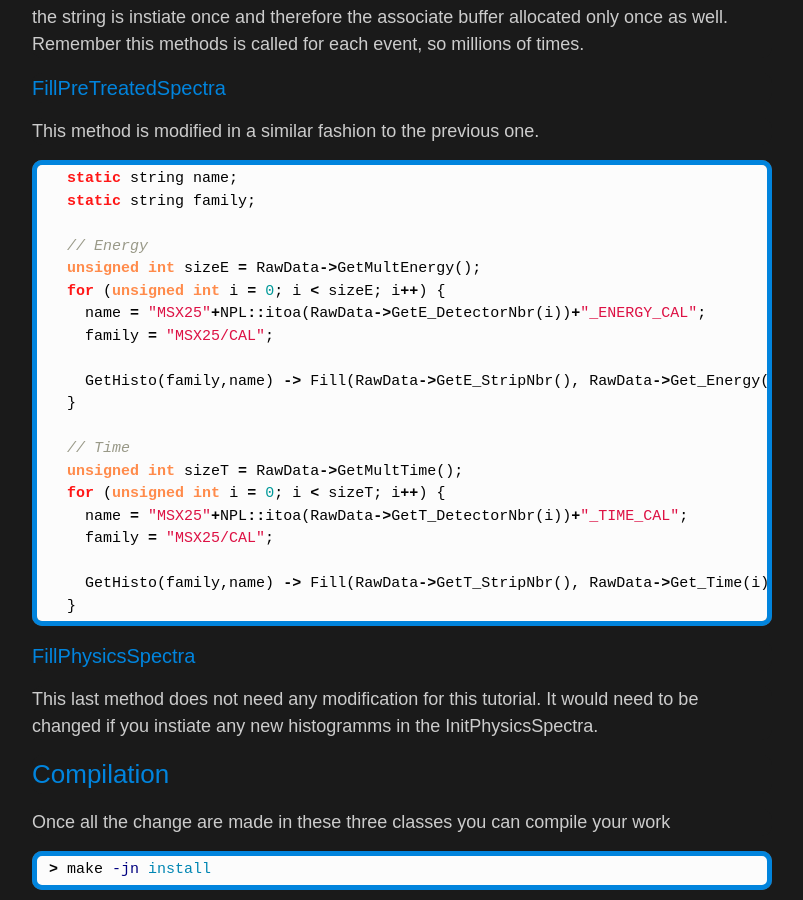
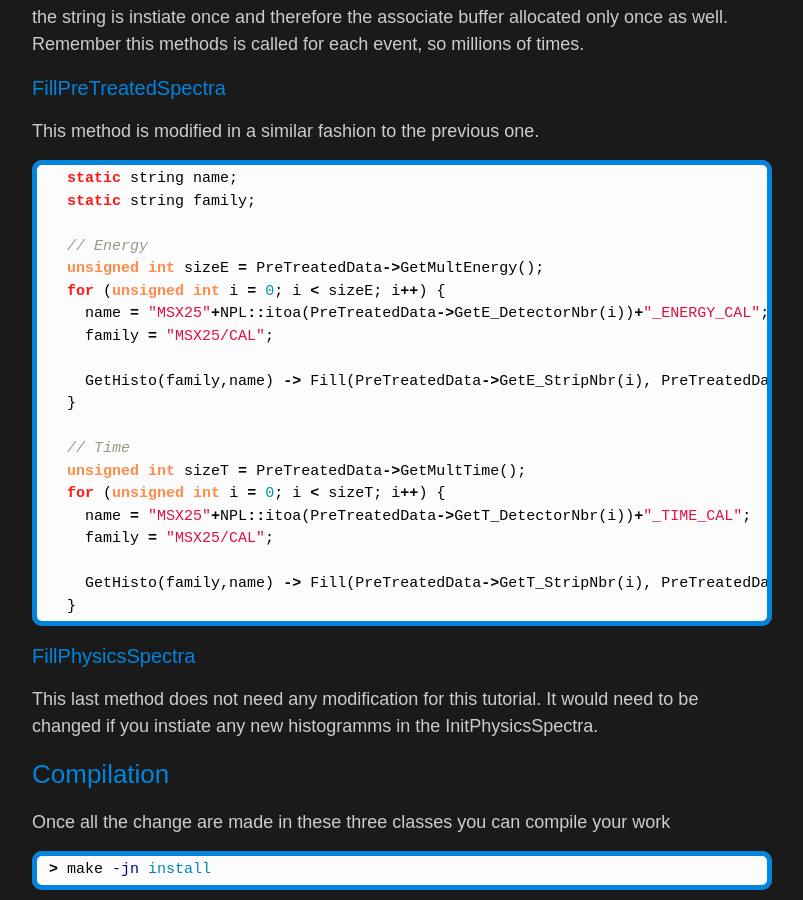
Before and after one commit to adrien-matta/nptool, a Jekyll site: the page built from _manual/adding-detectors_part2.md, in a window 1280 px wide and 900 px high, scrolled down 10687 px. Shown: the whole window, without its empty margins (238-1041 px from the left). Built offline with Jekyll 4.4.1, drawn with Linux system fonts in a browser that asks for light colours; some web fonts are replaced.

Commit message:
* Fixing mistake in Adding detector tutorial 2

```diff
--- a/_manual/adding-detectors_part2.md
+++ b/_manual/adding-detectors_part2.md
@@ -414,21 +414,21 @@ This method is modified in a similar fashion to the previous one.
   static string family;
 
   // Energy
-  unsigned int sizeE = RawData->GetMultEnergy();
+  unsigned int sizeE = PreTreatedData->GetMultEnergy();
   for (unsigned int i = 0; i < sizeE; i++) {
-    name = "MSX25"+NPL::itoa(RawData->GetE_DetectorNbr(i))+"_ENERGY_CAL";
+    name = "MSX25"+NPL::itoa(PreTreatedData->GetE_DetectorNbr(i))+"_ENERGY_CAL";
     family = "MSX25/CAL";
 
-    GetHisto(family,name) -> Fill(RawData->GetE_StripNbr(), RawData->Get_Energy(i));
+    GetHisto(family,name) -> Fill(PreTreatedData->GetE_StripNbr(i), PreTreatedData->Get_Energy(i));
   }
 
   // Time
-  unsigned int sizeT = RawData->GetMultTime();
+  unsigned int sizeT = PreTreatedData->GetMultTime();
   for (unsigned int i = 0; i < sizeT; i++) {
-    name = "MSX25"+NPL::itoa(RawData->GetT_DetectorNbr(i))+"_TIME_CAL";
+    name = "MSX25"+NPL::itoa(PreTreatedData->GetT_DetectorNbr(i))+"_TIME_CAL";
     family = "MSX25/CAL";
 
-    GetHisto(family,name) -> Fill(RawData->GetT_StripNbr(), RawData->Get_Time(i));
+    GetHisto(family,name) -> Fill(PreTreatedData->GetT_StripNbr(i), PreTreatedData->Get_Time(i));
   }
 
 {% endhighlight %}
```
